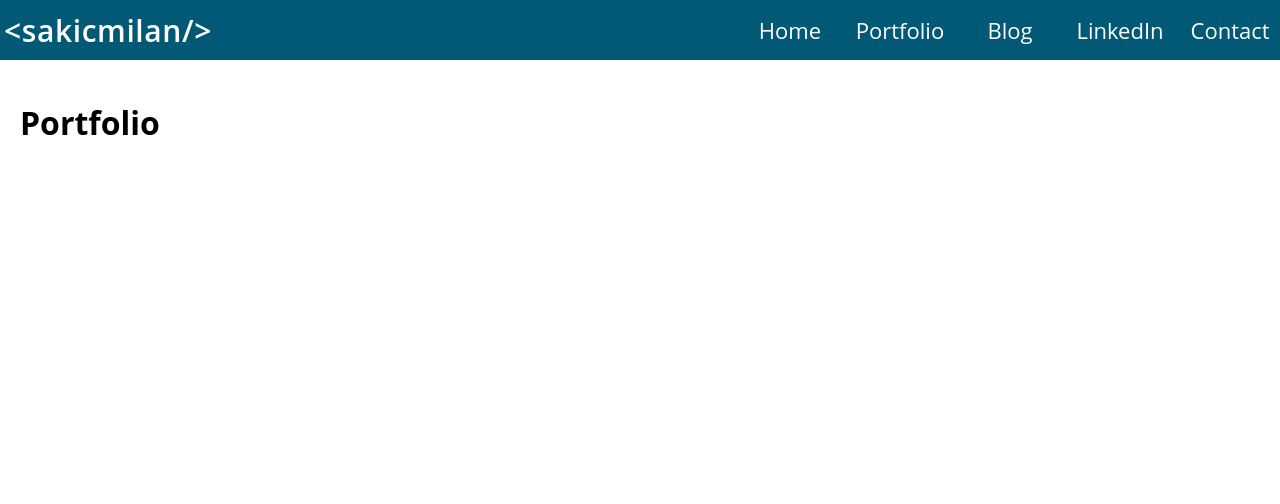
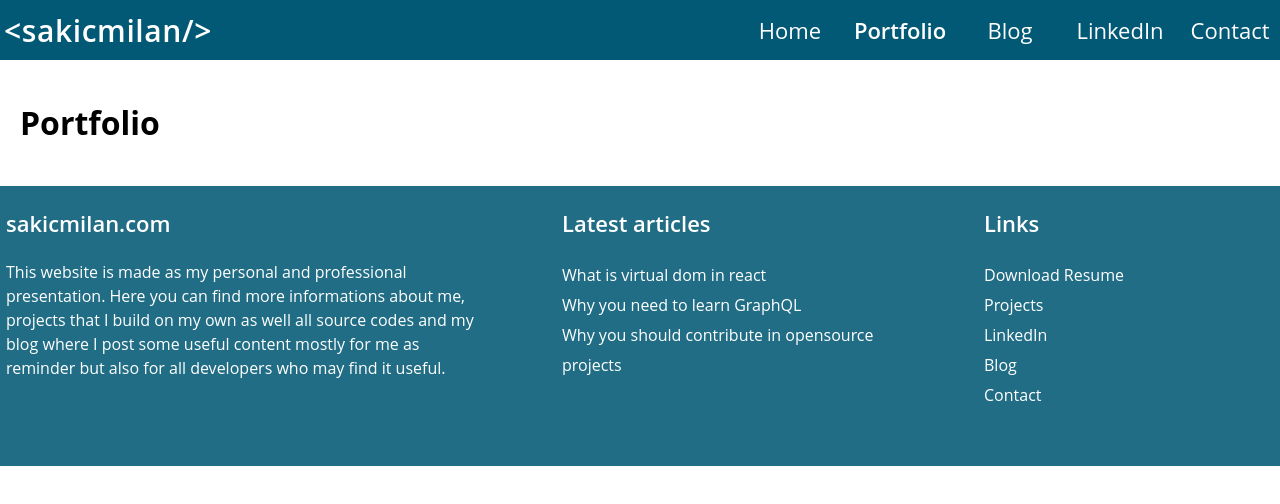
Before and after one commit to sakic-milan/sakicmilan.com, a Next.js app: page /portfolio in a window 1280 px wide. Shown: the top 504 px of the page. Built offline with nearby package versions, Linux system fonts and the light colour scheme.

Commit message:
basic footer markup

```diff
--- a/src/components/Footer/index.jsx
+++ b/src/components/Footer/index.jsx
@@ -0,0 +1,38 @@
+import styles from "./styles.module.scss";
+
+const Footer = () => {
+  return (
+    <footer className={styles.footer}>
+      <div className={styles.footer_container}>
+        <div className={styles.footer_about}>
+          <span className={styles.footer_columnTitle}>sakicmilan.com</span>
+          <span>
+            This website is made as my personal and professional presentation.
+            Here you can find more informations about me, projects that I build
+            on my own as well all source codes and my blog where I post some
+            useful content mostly for me as reminder but also for all developers
+            who may find it useful.
+          </span>
+        </div>
+        <div className={styles.footer_posts}>
+          <span className={styles.footer_columnTitle}>Latest articles</span>
+          <span>
+            <div>What is virtual dom in react</div>
+            <div>Why you need to learn GraphQL</div>
+            <div>Why you should contribute in opensource projects</div>
+          </span>
+        </div>
+        <div className={styles.footer_links}>
+          <span className={styles.footer_columnTitle}>Links</span>
+          <span>Download Resume</span>
+          <span>Projects</span>
+          <span>LinkedIn</span>
+          <span>Blog</span>
+          <span>Contact</span>
+        </div>
+      </div>
+    </footer>
+  );
+};
+
+export default Footer;
--- a/src/components/Footer/styles.module.scss
+++ b/src/components/Footer/styles.module.scss
@@ -0,0 +1,52 @@
+@mixin footerFlex {
+  display: flex;
+  flex-direction: column;
+}
+
+.footer {
+  color: white;
+  width: 100%;
+  height: 280px;
+  line-height: 30px;
+  background-color: var(--secondary-color);
+}
+
+.footer_container {
+  width: 1300px;
+  height: 100%;
+  margin: 0 auto;
+  padding: 22px 6px;
+  display: flex;
+  justify-content: space-between;
+
+  @media only screen and (max-width: 1300px) {
+    width: 100%;
+  }
+
+  @media (max-width: 900px) {
+    flex-direction: column;
+  }
+}
+
+.footer_columnTitle {
+  font-size: 22px;
+  line-height: 30px;
+  font-weight: 600;
+  margin-bottom: 22px;
+}
+
+.footer_about {
+  @include footerFlex;
+  width: 474px;
+  line-height: 24px;
+}
+
+.footer_posts {
+  @include footerFlex;
+  width: 340px;
+}
+
+.footer_links {
+  @include footerFlex;
+  width: 290px;
+}
--- a/src/components/Header/index.jsx
+++ b/src/components/Header/index.jsx
@@ -3,18 +3,22 @@ import Link from "next/link";
 import { HamburgerMenu, CloseHamburgerMenu } from "../icons";
 import { useOutsideClick } from "../../hooks/useOutsideClick";
 import { useWindowSize } from "../../hooks/useWindowSize";
+import { PAGES } from "./pages.js";
 import styles from "./styles.module.scss";
+
+import { useRouter } from "next/router";
 
 const Header = () => {
   const [expandMobileMenu, setExpandMobileMenu] = useState(false);
 
+  const { pathname } = useRouter();
   const ref = useRef();
 
   const toggleMenu = () => {
     setExpandMobileMenu(!expandMobileMenu);
   };
 
-  useOutsideClick(ref, toggleMenu);
+  // useOutsideClick(ref, toggleMenu);
 
   const { width } = useWindowSize();
 
@@ -24,67 +28,26 @@ const Header = () => {
     }
   }, [width]);
 
-  const MobileMenu = () => (
-    <div className={styles.mobileMenu}>
-      <li>
-        <Link href="/">
-          <a>Home</a>
-        </Link>
-      </li>
-      <li>
-        <Link href="/portfolio">
-          <a>Portfolio</a>
-        </Link>
-      </li>
-      <li>
-        <Link href="/">
-          <a>Blog</a>
-        </Link>
-      </li>
-      <li>
-        <Link href="/">
-          <a>LinkedIn</a>
-        </Link>
-      </li>
-      <li>
-        <Link href="/">
-          <a>Contact</a>
-        </Link>
-      </li>
-    </div>
-  );
+  const menu = PAGES.map(({ name, path, target }) => (
+    <li
+      key={name}
+      className={`${pathname === path ? styles.activeMenuItem : ""}`}
+    >
+      <Link href={path}>
+        <a target={target}>{name}</a>
+      </Link>
+    </li>
+  ));
+
+  const MobileMenu = () => <div className={styles.mobileMenu}>{menu}</div>;
 
   return (
     <div className={styles.header}>
       <nav className={styles.header_nav}>
-        <span className={styles.header_logo}>{"<sakicmilan/>"}</span>
-        <menu className={styles.header_menu}>
-          <li>
-            <Link href="/">
-              <a>Home</a>
-            </Link>
-          </li>
-          <li>
-            <Link href="/portfolio">
-              <a>Portfolio</a>
-            </Link>
-          </li>
-          <li>
-            <Link href="/">
-              <a>Blog</a>
-            </Link>
-          </li>
-          <li>
-            <Link href="/">
-              <a>LinkedIn</a>
-            </Link>
-          </li>
-          <li>
-            <Link href="/">
-              <a>Contact</a>
-            </Link>
-          </li>
-        </menu>
+        <Link href="/">
+          <a className={styles.header_logo}>{"<sakicmilan/>"}</a>
+        </Link>
+        <menu className={styles.header_menu}>{menu}</menu>
 
         <span
           className={`${styles.header_hamburgerMenu} ${
--- /dev/null
+++ b/src/components/Header/pages.js
@@ -0,0 +1,23 @@
+export const PAGES = [
+  {
+    name: "Home",
+    path: "/",
+  },
+  {
+    name: "Portfolio",
+    path: "/portfolio",
+  },
+  {
+    name: "Blog",
+    path: "/blog",
+  },
+  {
+    name: "LinkedIn",
+    path: "https://www.linkedin.com/in/sakicmilan/",
+    target: "_blank",
+  },
+  {
+    name: "Contact",
+    path: "/contact",
+  },
+];
--- a/src/components/Header/styles.module.scss
+++ b/src/components/Header/styles.module.scss
@@ -56,6 +56,10 @@
   }
 }
 
+.activeMenuItem {
+  font-weight: 600;
+}
+
 .header_hamburgerMenu {
   height: 100%;
   padding: 0 19.5px;
--- a/src/views/Layout/index.jsx
+++ b/src/views/Layout/index.jsx
@@ -1,10 +1,12 @@
 import Header from "@components/Header";
+import Footer from "@components/Footer";
 
 const Layout = ({ children }) => {
   return (
     <>
       <Header />
       <main>{children}</main>
+      <Footer />
     </>
   );
 };
```
